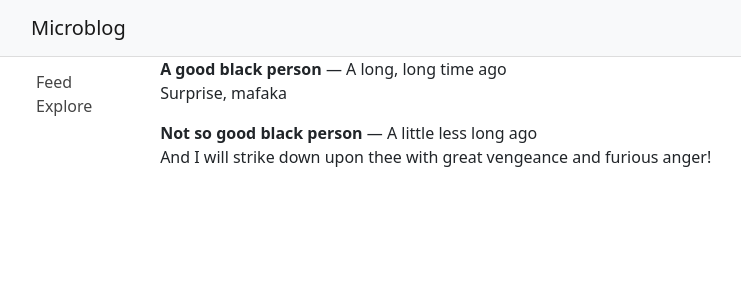
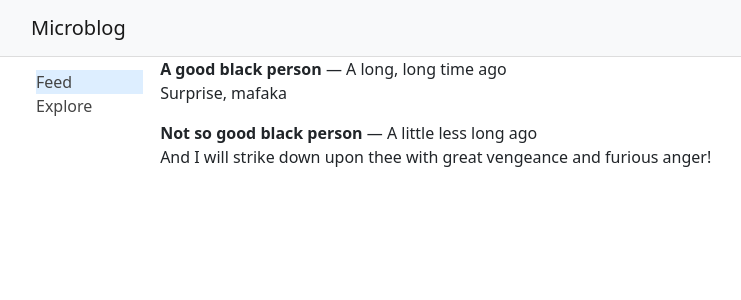
Before and after one commit to NVolskii/react_microblog, a React (Create React App) app: page / in a window 1280 px wide. Shown: the top 300 px of the page, without its empty margins (51-792 px from the left). Built offline with nearby package versions, Linux system fonts and the light colour scheme.

Commit message:
added NavLink to Sidebar

```diff
--- a/src/components/Sidebar.js
+++ b/src/components/Sidebar.js
@@ -1,17 +1,16 @@
 import Navbar from "react-bootstrap/Navbar";
 import Nav from "react-bootstrap/Nav";
+import { NavLink } from 'react-router-dom';
 
-function Sidebar() {
+export default function Sidebar() {
   return (
     <Navbar sticky="top" className="flex-column Sidebar">
       <Nav.Item>
-        <Nav.Link href="/">Feed</Nav.Link>
+        <Nav.Link as={NavLink} to="/" end>Feed</Nav.Link>
       </Nav.Item>
       <Nav.Item>
-        <Nav.Link href="/explore">Explore</Nav.Link>
+        <Nav.Link as={NavLink} to="/explore">Explore</Nav.Link>
       </Nav.Item>
     </Navbar>
-  )
+  );
 }
-
-export default Sidebar
--- a/src/index.css
+++ b/src/index.css
@@ -30,3 +30,7 @@
 .Sidebar a:visited {
   color: #444;
 }
+
+.Sidebar .nav-item .active {
+  background-color: #def;
+}
```
